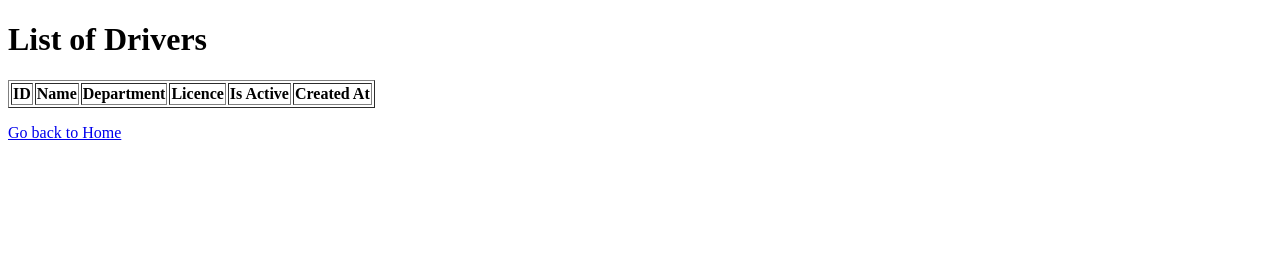
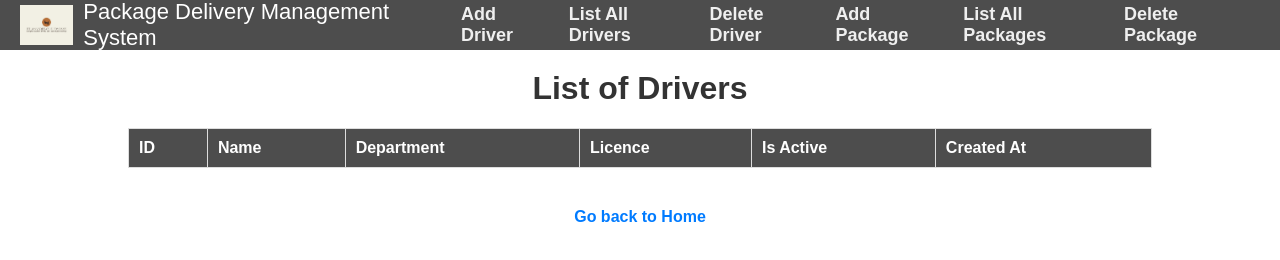
Before and after one commit to zafar-m3n/PackageDeliveryManagementSystem, a website: page public/drivers-list.html in a window 1280 px wide. Drawn offline with Linux system fonts and the light colour scheme; no server answers.

Commit message:
Driver list style

```diff
--- a/public/drivers-list.html
+++ b/public/drivers-list.html
@@ -4,10 +4,29 @@
     <meta charset="UTF-8" />
     <meta name="viewport" content="width=device-width, initial-scale=1.0" />
     <title>List of Drivers</title>
+    <link rel="stylesheet" href="/styles/list-drivers.css" />
   </head>
   <body>
+    <header>
+      <div class="logo-container">
+        <img src="/logo.png" alt="Project Logo" class="logo" />
+        <span class="navbar-title">Package Delivery Management System</span>
+      </div>
+      <div class="nav">
+        <div class="nav-links">
+          <a href="add-driver.html">Add Driver</a>
+          <a href="/list-drivers">List All Drivers</a>
+          <a href="delete-driver.html">Delete Driver</a>
+          <a href="add-package.html">Add Package</a>
+          <a href="/list-packages">List All Packages</a>
+          <a href="delete-package.html">Delete Package</a>
+        </div>
+      </div>
+    </header>
+
     <h1>List of Drivers</h1>
-    <table border="1">
+    <div class="table-container">
+      <table>
         <thead>
           <tr>
             <th>ID</th>
@@ -22,6 +41,7 @@
           <!-- Driver rows will be inserted here -->
         </tbody>
       </table>
+    </div>
     <p><a href="/index.html">Go back to Home</a></p>
 
     <script>
--- /dev/null
+++ b/public/styles/list-drivers.css
@@ -0,0 +1,111 @@
+/* styles/list-drivers.css */
+
+* {
+  box-sizing: border-box;
+}
+
+body {
+  margin: 0;
+  font-family: Arial, sans-serif;
+}
+
+header {
+  background-color: #4d4d4d;
+  height: 50px;
+  width: 100%;
+  display: flex;
+  justify-content: space-between;
+  align-items: center;
+  padding: 0 20px;
+}
+
+.logo-container {
+  display: flex;
+  align-items: center;
+}
+
+.logo {
+  height: 40px;
+  width: auto;
+}
+
+.navbar-title {
+  color: #fff;
+  font-size: 22px;
+  margin-left: 10px;
+}
+
+.nav {
+  display: flex;
+  align-items: center;
+}
+
+.nav-links {
+  display: flex;
+  align-items: center;
+}
+
+.nav-links > a {
+  color: #efefef;
+  text-decoration: none;
+  padding: 13px 10px;
+  font-size: 18px;
+}
+
+.nav-links > a:hover {
+  background-color: rgba(0, 0, 0, 0.3);
+}
+
+h1 {
+  text-align: center;
+  margin-top: 20px;
+  color: #333;
+}
+
+.table-container {
+  max-width: 80%;
+  margin: 20px auto;
+  overflow-x: auto;
+}
+
+table {
+  width: 100%;
+  border-collapse: collapse;
+  margin-bottom: 20px;
+  background-color: #f9f9f9;
+}
+
+table th,
+table td {
+  padding: 10px;
+  text-align: left;
+  border: 1px solid #ddd;
+}
+
+table thead th {
+  background-color: #4d4d4d;
+  color: #fff;
+}
+
+table tbody tr:nth-child(odd) {
+  background-color: #f2f2f2;
+}
+
+table tbody tr:nth-child(even) {
+  background-color: #ffffff;
+}
+
+p {
+  text-align: center;
+  margin-top: 20px;
+}
+
+a {
+  color: #007bff;
+  text-decoration: none;
+  font-weight: bold;
+}
+
+a:hover {
+  color: #0056b3;
+}
```
Lines whose indentation alone changed are shown as unchanged.
